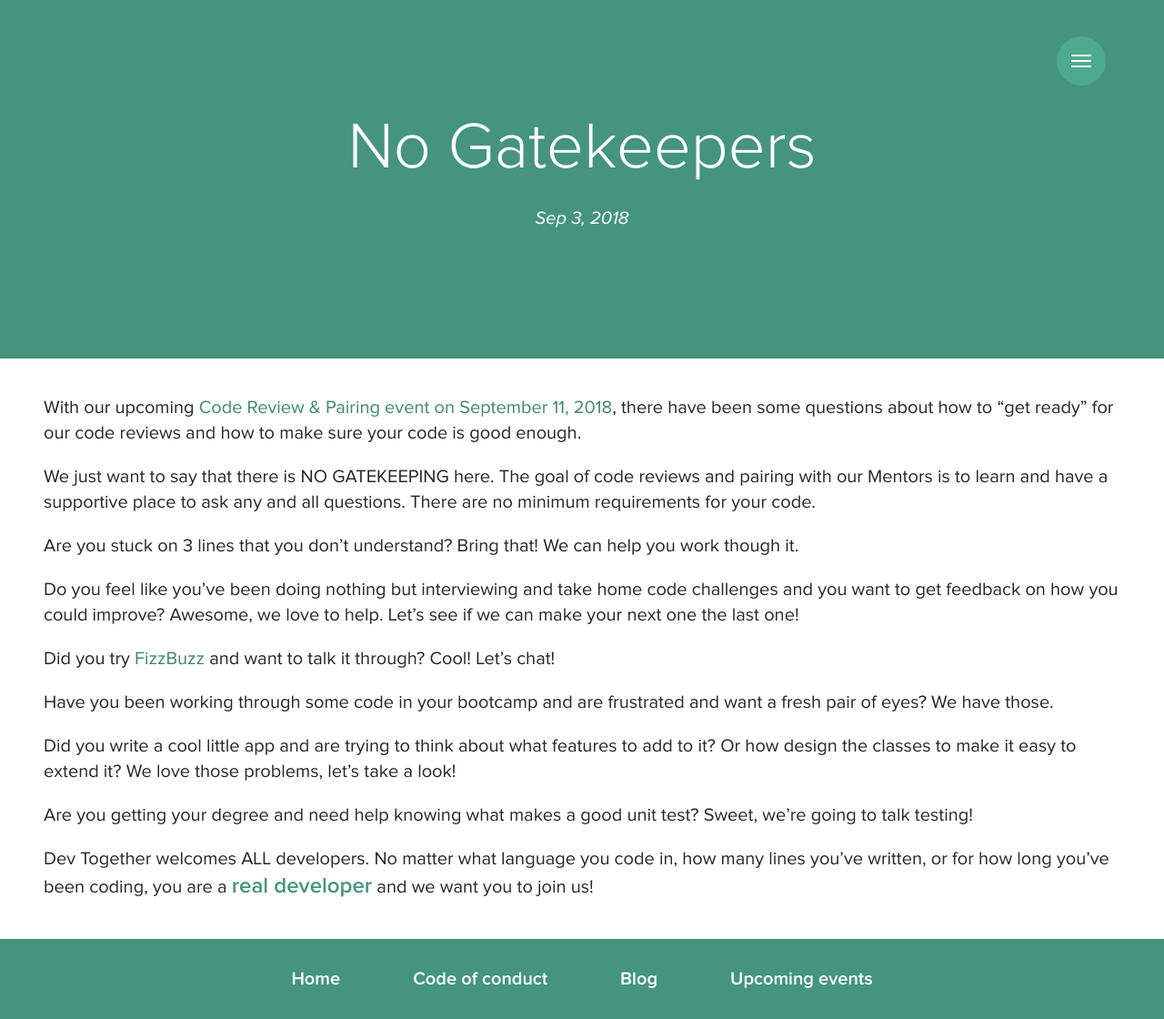
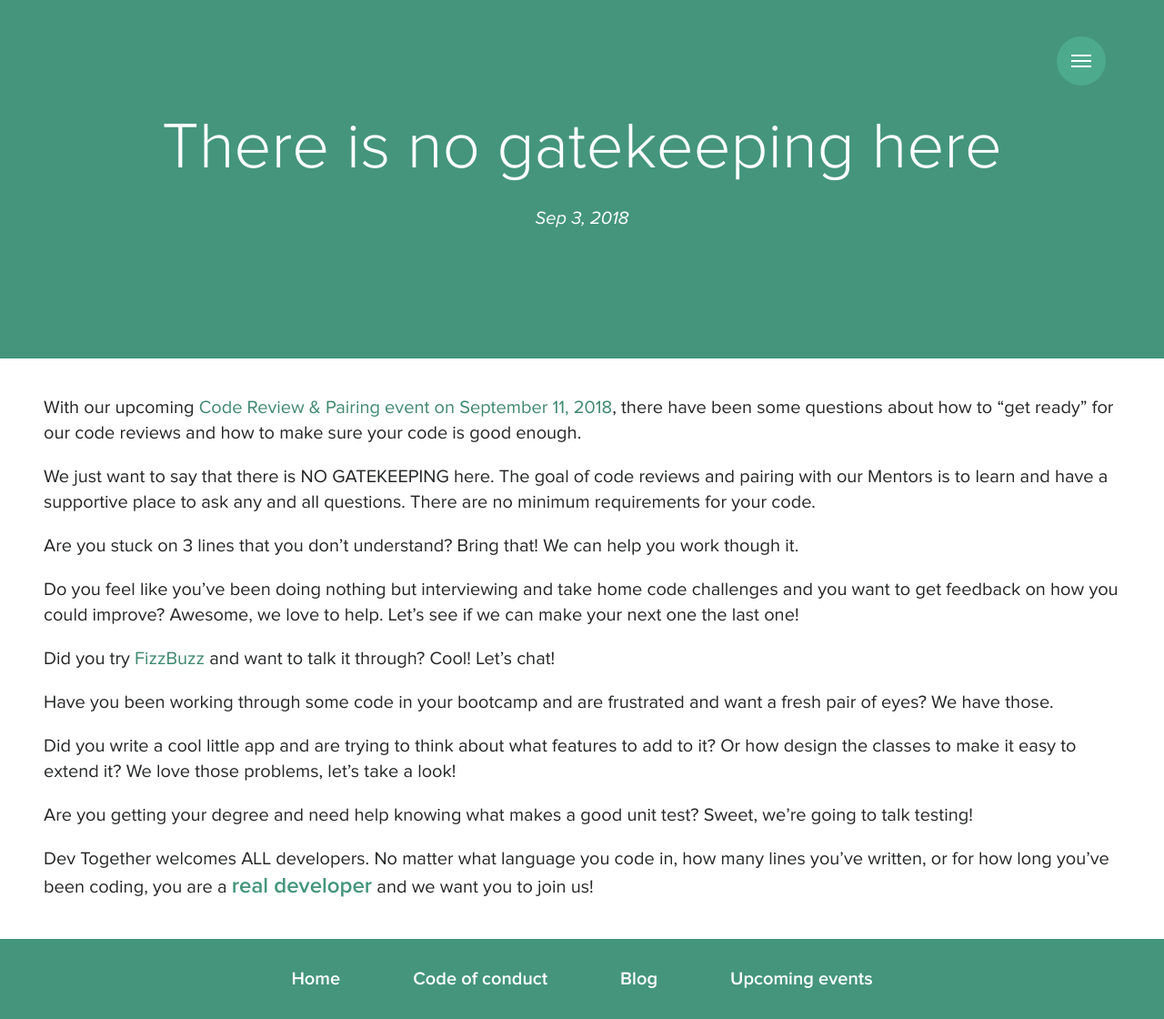
Before and after one commit to mercedesb/dev-together, a Jekyll site: the page built from docs/_posts/2018-09-03-no-gatekeepers.md, in a window 1280 px wide. Shown: the whole page at 91% size. Built offline with Jekyll 4.4.1, drawn with Linux system fonts in a browser that asks for light colours; our own code applies the rules of GitHub Pages for plain Markdown files.

Commit message:
Added Jekyll front matter

```diff
--- a/docs/_posts/2018-09-03-no-gatekeepers.md
+++ b/docs/_posts/2018-09-03-no-gatekeepers.md
@@ -1,3 +1,10 @@
+---
+layout: post
+title:  "There is no gatekeeping here"
+permalink:  "blog/no-gatekeeping"
+date:   2018-09-03 12:00:00 -0500
+---
+
 With our upcoming
 [Code Review & Pairing event on September 11, 2018](http://bit.ly/devtogethersept2018),
 there have been some questions about how to "get ready" for our code reviews and how to make sure your code is good
```
